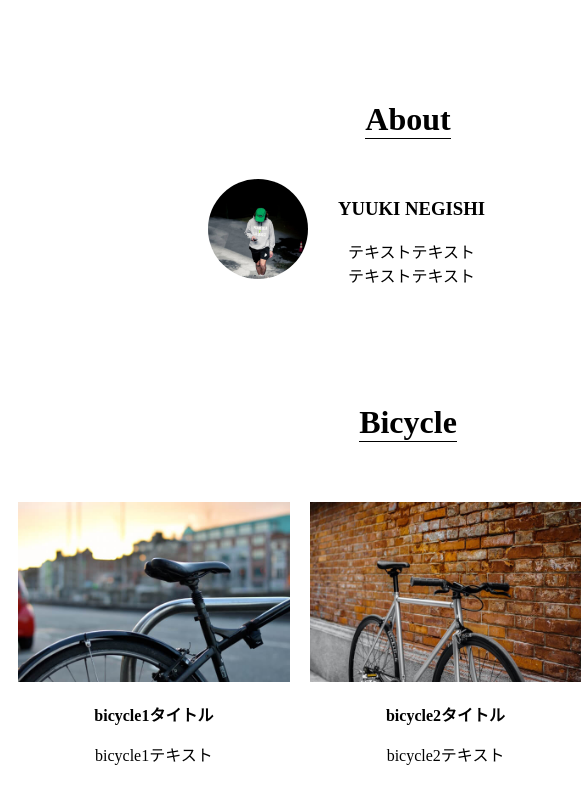
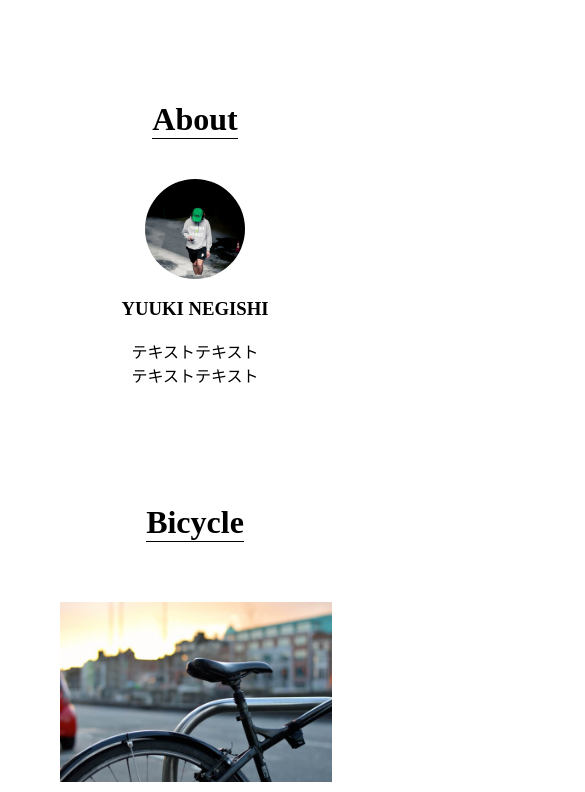
Before and after one commit to Negity/sample, a plain HTML site: page index.html in a window 390 px wide. Shown: the part 652-1444 px from the top of the page, 585 px wide, since content can reach past the window. Drawn offline with Linux system fonts and the light colour scheme.

Commit message:
Update coating1.css

```diff
--- a/coating1.css
+++ b/coating1.css
@@ -1,5 +1,5 @@
 .container {
-  width: 800px;
+  width: 90%;
   margin: 0 auto;
 }
 
@@ -53,8 +53,12 @@ header ul :hover {
 
 .about-main {
   display: flex;
-  text-align: center;
-  padding-left: 200px;
+  margin: 0 auto;
+  width : 300px;
+}
+
+.about-flex {
+  flex: auto;
 }
 
 .about-main img {
@@ -68,18 +72,23 @@ header ul :hover {
 }
 
 .bicycle {
-  text-align: center;
+  text-align :center;
   margin-top: 80px;
   margin-bottom: 80px;
 }
 
 .bicycles {
+  width: 80%;
+  margin: 0 auto;
   display: flex;
+}
+
+.bic-exp {
+ flex: auto;
 }
 
 .bic-exp img {
   height: 180px;
-  padding: 0 10px;
 }
 
 .bicycle h1 {
@@ -93,3 +102,22 @@ footer {
   text-align: center;
   font-size: 10px;
 }
+
+@media(max-width:670px){
+
+ .bicycles{
+ display: flex;
+ flex-direction: column;
+}
+
+ .about-main{
+ display: flex;
+ flex-direction: column;
+}
+
+.about-main img {
+  width: 100px;
+  margin: 0 auto;
+}
+
+}
```
